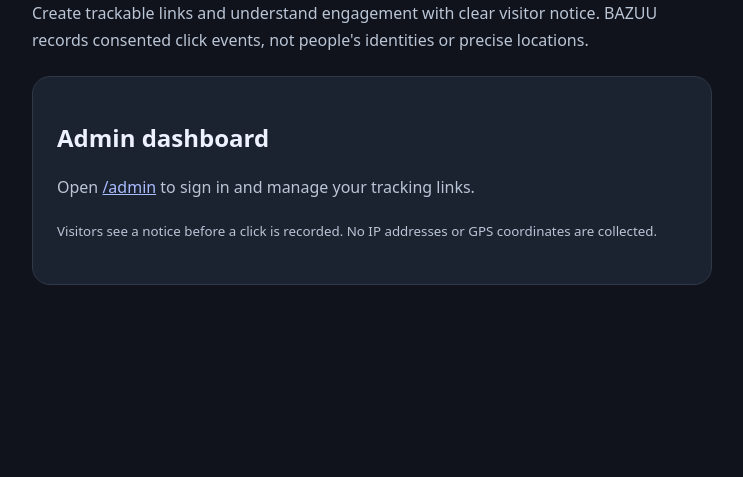
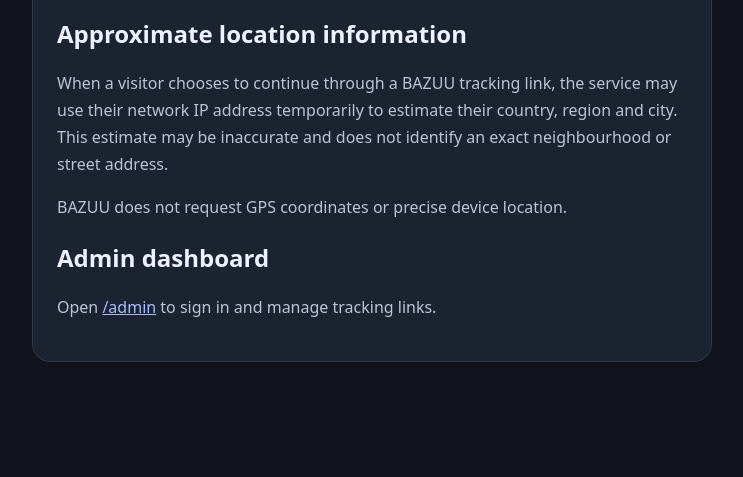
Before and after one commit to betlive937-ops/BAZUU-, a website: page public/index.html in a window 1280 px wide. Shown: the part 323-800 px from the top of the page, without its empty margins (268-1011 px from the left). Drawn offline with Linux system fonts and the light colour scheme.

Commit message:
Update homepage location transparency notice

```diff
--- a/public/index.html
+++ b/public/index.html
@@ -1,7 +1,32 @@
 <!doctype html>
-<html lang="en"><head><meta charset="utf-8"><meta name="viewport" content="width=device-width,initial-scale=1"><title>BAZUU — Link Analytics</title>
+<html lang="en">
+<head>
+<meta charset="utf-8">
+<meta name="viewport" content="width=device-width,initial-scale=1">
+<title>BAZUU - Link Analytics</title>
 <style>
-*{box-sizing:border-box}body{margin:0;background:#10131b;color:#eef2ff;font:16px system-ui;display:grid;place-items:center;min-height:100vh;padding:24px}
-main{max-width:680px}h1{font-size:clamp(40px,8vw,68px);margin:0}p{color:#bac5d6;line-height:1.7}.tag{color:#91aaff;font-weight:700;letter-spacing:.12em;text-transform:uppercase}
-a{color:#a9bcff} .panel{background:#1b2230;border:1px solid #30394a;border-radius:18px;padding:24px;margin-top:22px}
-</style></head><body><main><div class="tag">Transparent link analytics</div><h1>BAZUU</h1><p>Create trackable links and understand engagement with clear visitor notice. BAZUU records consented click events, not people's identities or precise locations.</p><div class="panel"><h2>Admin dashboard</h2><p>Open <a href="/admin">/admin</a> to sign in and manage your tracking links.</p><p><small>Visitors see a notice before a click is recorded. No IP addresses or GPS coordinates are collected.</small></p></div></main></body></html>
+*{box-sizing:border-box}
+body{margin:0;background:#10131b;color:#eef2ff;font:16px system-ui;display:grid;place-items:center;min-height:100vh;padding:24px}
+main{max-width:680px}
+h1{font-size:clamp(40px,8vw,68px);margin:0}
+p{color:#bac5d6;line-height:1.7}
+.tag{color:#91aaff;font-weight:700;letter-spacing:.12em;text-transform:uppercase}
+a{color:#a9bcff}
+.panel{background:#1b2230;border:1px solid #30394a;border-radius:18px;padding:24px;margin-top:22px}
+</style>
+</head>
+<body>
+<main>
+<div class="tag">Transparent link analytics</div>
+<h1>BAZUU</h1>
+<p>Create trackable links and understand engagement through transparent visitor notices.</p>
+<div class="panel">
+<h2>Approximate location information</h2>
+<p>When a visitor chooses to continue through a BAZUU tracking link, the service may use their network IP address temporarily to estimate their country, region and city. This estimate may be inaccurate and does not identify an exact neighbourhood or street address.</p>
+<p>BAZUU does not request GPS coordinates or precise device location.</p>
+<h2>Admin dashboard</h2>
+<p>Open <a href="/admin">/admin</a> to sign in and manage tracking links.</p>
+</div>
+</main>
+</body>
+</html>
```
